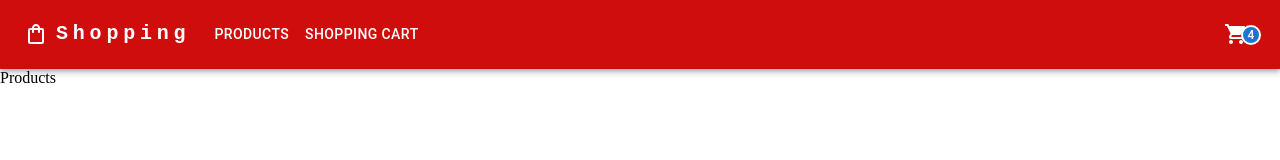
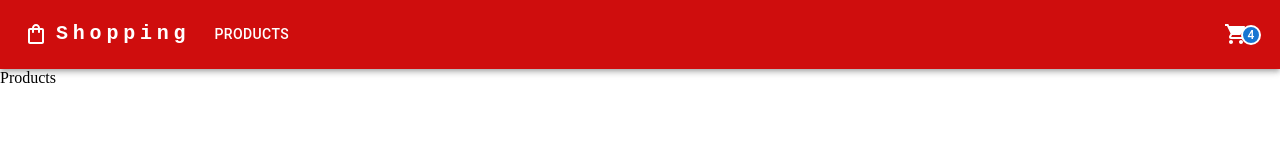
Before and after one commit to ivancidev/shopping-cart-app, a React (Vite) app: page / in a window 1280 px wide. Shown: the top 160 px of the page. Built offline with nearby package versions, Linux system fonts and the light colour scheme.

Commit message:
update Navbar.jsx

```diff
--- a/src/components/Navbar/Navbar.jsx
+++ b/src/components/Navbar/Navbar.jsx
@@ -135,34 +135,27 @@ function Navbar() {
             Shopping
           </Typography>
           <Box sx={{ flexGrow: 1, display: { xs: "none", md: "flex" } }}>
+            <Link to="/" style={{ textDecoration: "none", color: "white" }}>
               <Button
                 onClick={handleCloseNavMenu}
                 sx={{ my: 2, color: "white", display: "block" }}
               >
-              <Link to="/" style={{ textDecoration: "none", color: "white" }}>
                 Products
+              </Button>
             </Link>
-            </Button>
-            <Button
-              onClick={handleCloseNavMenu}
-              sx={{ my: 2, color: "white", display: "block" }}
-            >
+          </Box>
           <Link
             to="/shopping"
             style={{ textDecoration: "none", color: "white" }}
           >
-                Shopping Cart
-              </Link>
-            </Button>
-          </Box>
-
-          <Box sx={{ flexGrow: 0 }}>
             <IconButton aria-label="cart" color="inherit">
               <StyledBadge badgeContent={4} color="primary">
                 <ShoppingCartIcon />
               </StyledBadge>
             </IconButton>
-          </Box>
+          </Link>
+
+          <Box sx={{ flexGrow: 0 }}></Box>
         </Toolbar>
       </Container>
     </AppBar>
```
Lines whose indentation alone changed are shown as unchanged.
